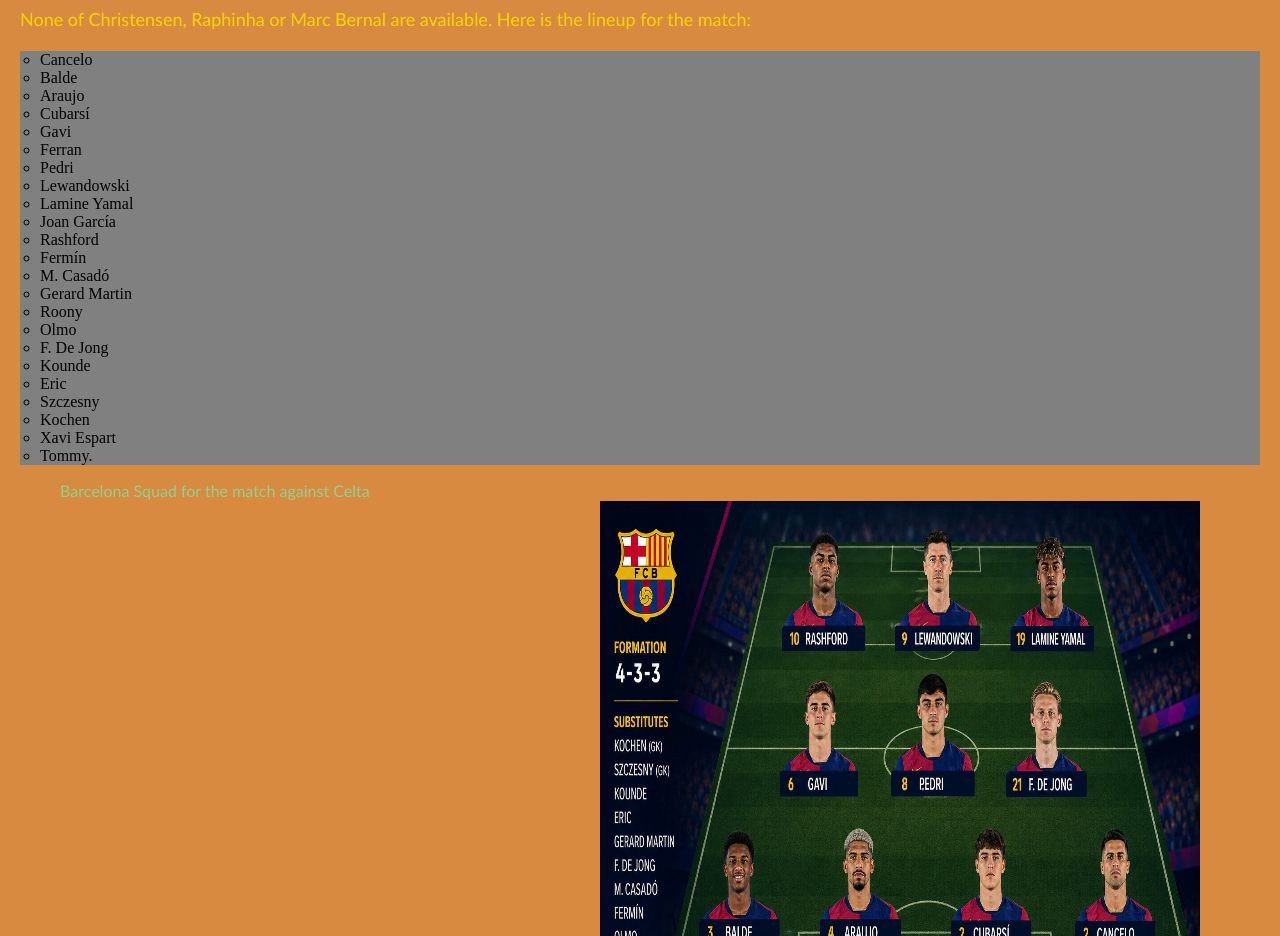
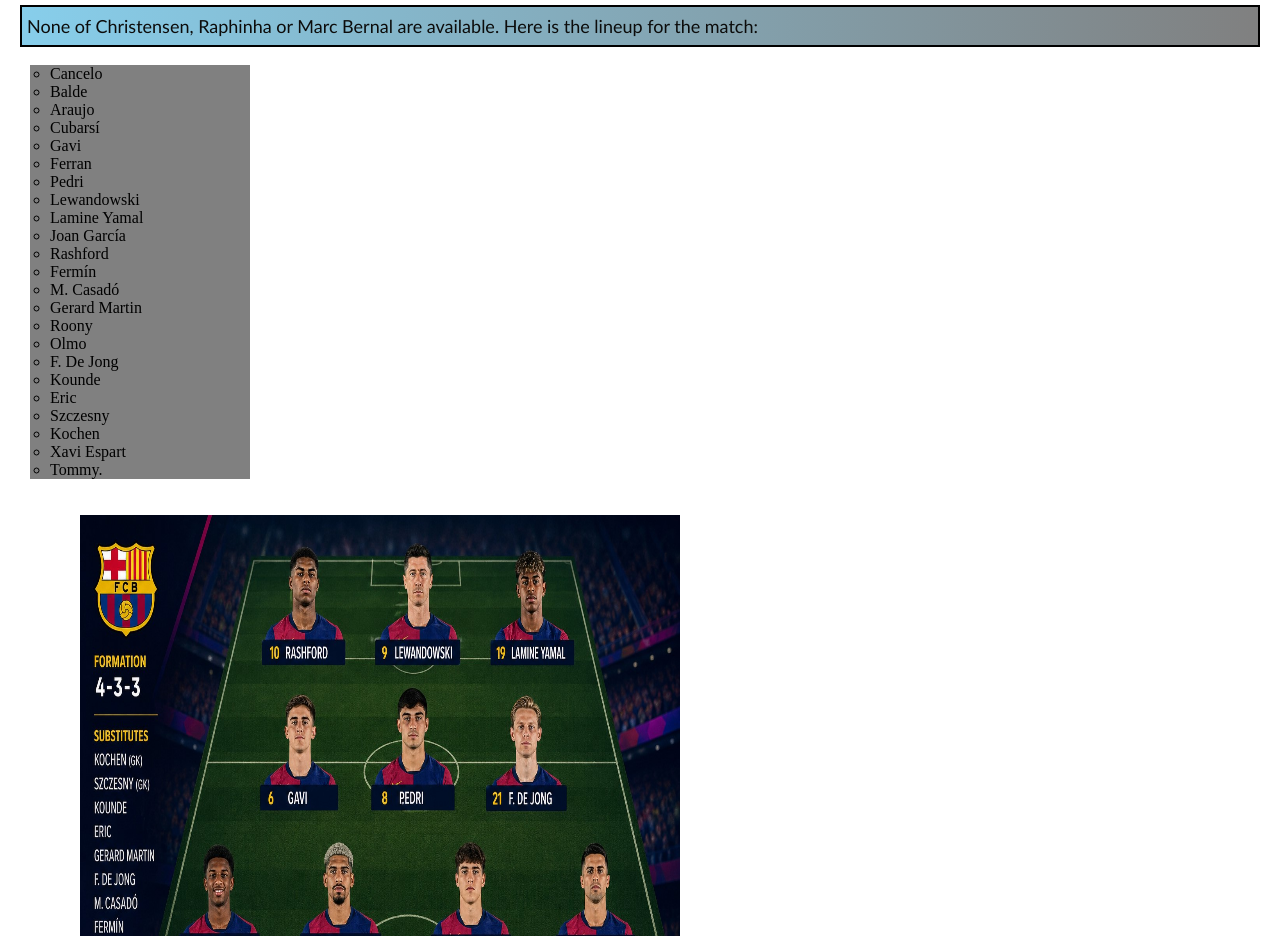
Before and after one commit to danielmahlay18/practice, a plain HTML site: page article.html in a window 1280 px wide. Shown: the part 291-1227 px from the top of the page. Drawn offline with Linux system fonts and the light colour scheme.

Commit message:
updated files

```diff
--- a/article.html
+++ b/article.html
@@ -8,7 +8,7 @@
 
     <link rel="stylesheet" href="style.css">
 </head>
-<body style="background-color:#d88a40 ;">
+<body>
     <main>
     <article>
         <header>
@@ -58,7 +58,7 @@
             </ul>
         </section>
         <figure>
-            <img src="barcelona squad 11 vs celta.jpg" alt="Barcelona Squad">
+            <img src="images/barcelona squad 11 vs celta.jpg" alt="Barcelona Squad">
 
             <!--inline CSS using class selector-->
 
--- a/style.css
+++ b/style.css
@@ -1,8 +1,13 @@
 body {
+    background-repeat: no-repeat;
+    background-attachment: fixed;
+    background-position: center;
+    background-size: cover;
     font-family: Arial;
     margin: 20px;
 }
 p {
+    background:linear-gradient(to left, grey, skyblue);
     line-height: 1.6;
     color: #000000;
 }
@@ -16,14 +21,22 @@
     width: 600px;
     height: 600px;
     margin: 20px;
-    float: right;
+    float: center;
 }
 #p1 {
     font-size: 18px;
-    color: gold;
+    color: rgb(12, 12, 11);
+    font-family: 'Gill Sans MT';
+padding: 5px;
+border: 2px solid black;
+}
+.line {
+    color: rgb(9, 11, 9);
     font-family: 'Gill Sans MT';
 }
-.line {
-    color: rgb(143, 210, 143);
-    font-family: 'Gill Sans MT';
+ul{
+   margin: 10px;
+    border: 50px;
+    width: 200px;
+
 }
```
Also changed, not shown: images/barcelona squad 11 vs celta.jpg (renamed from barcelona squad 11 vs celta.jpg), images/snowy.jpg (added).
